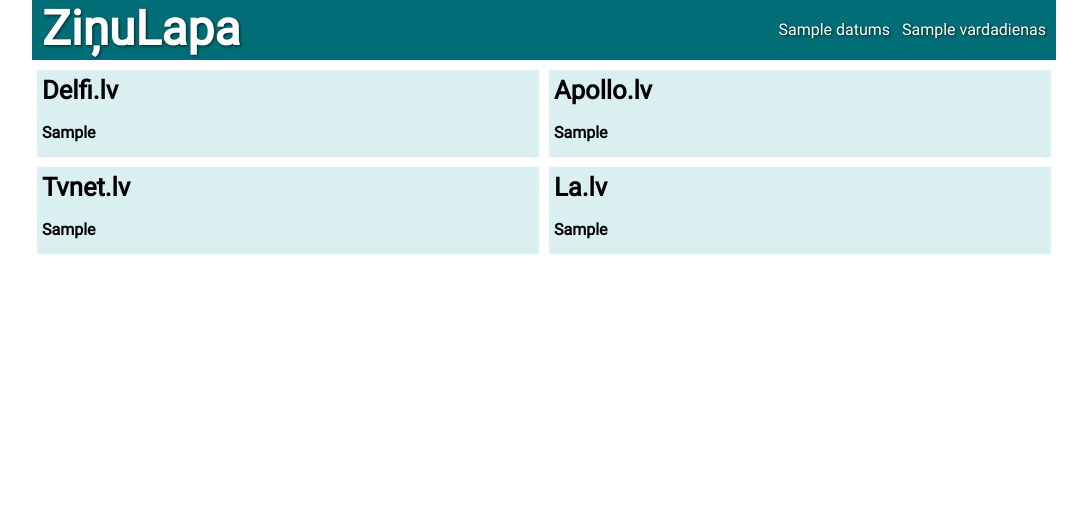
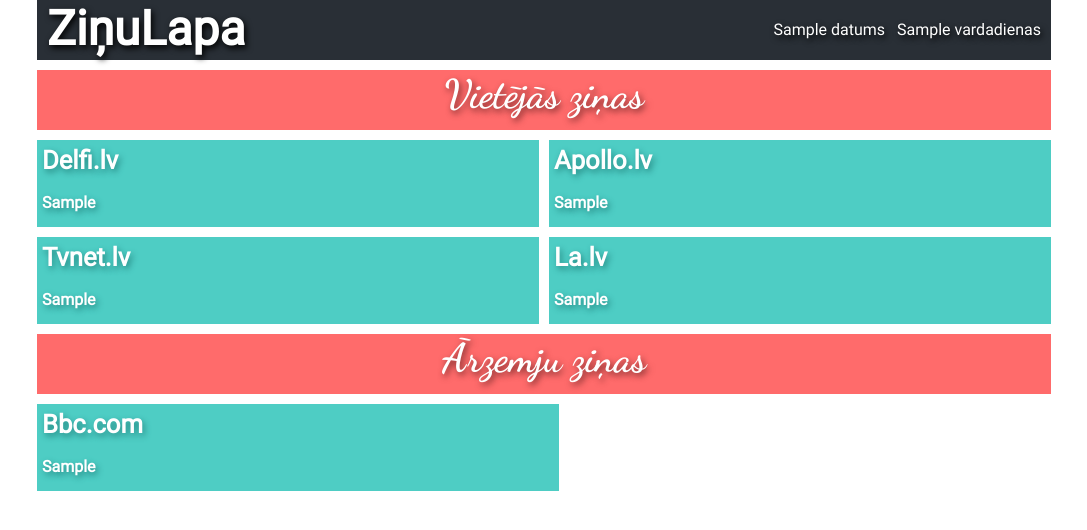
Before and after one commit to henchaa9/zinas, a Django app: template newspage/templates/homepage.html in a window 1280 px wide. Shown: the top 530 px of the page, without its empty margins (96-1183 px from the left). Run offline with Django 3.2, Linux system fonts and the light colour scheme; the template is opened without the code that fills it: most values are stand-ins (such as "Sample title", 1, 10 or a date in 2020).

Commit message:
pieliku bbc, uzlaboju dizainu

```diff
--- a/newspage/static/css/styles.css
+++ b/newspage/static/css/styles.css
@@ -2,6 +2,11 @@
     font-family: 'Roboto-Regular';
     src: url('/static/fonts/Roboto-Regular.ttf') format("truetype");
   }
+
+@font-face {
+    font-family: 'DancingScript-Bold';
+    src: url('/static/fonts/DancingScript-Bold.ttf') format("truetype");
+}
 
 * {
     padding: 0;
@@ -15,9 +20,9 @@
 
 nav {
     height: 60px;
-    background: #006D77;
-    margin-bottom: 10px;
-    text-shadow: 1px 1px 3px #002529;
+    background: #292F36;
+    text-shadow: 2px 3px 6px black;
+    margin: 0 5px;
 }
 
 nav ul {
@@ -47,25 +52,56 @@
     display: inline-block;
 }
 
-.delfi-apollo, .tvnet-kkas {
+.delfi-apollo, .tvnet-la, .bbc-kkas {
     padding-bottom: 10px;
     display: flex;
 }
 
-.delfi-apollo ul li, .tvnet-kkas ul li {
+.delfi-apollo ul li, .tvnet-la ul li, .bbc-kkas ul li {
     list-style-type: none;
     padding: 10px 0;
 }
 
-.delfi-apollo a, .tvnet-kkas a {
+.delfi-apollo a, .tvnet-la a, .bbc-kkas a {
     text-decoration: none;
-    color: black;
+    color: rgb(255, 255, 255);
     font-weight: bolder;
+    text-shadow: 2px 3px 6px #248680;
 }
 
-.delfi, .apollo, .tvnet, .la {
-    background-color: #d9eff0;
+.delfi, .apollo, .tvnet, .la, .bbc {
+    background-color: #4ECDC4;
     margin: 0 5px;
     padding: 5px;
     width: 50%;
 }
+
+.vietejas-zinas {
+    height: 60px;
+    background-color: #ff6b6b;
+    margin: 10px 5px 10px 5px;
+    text-align: center;
+    color: white;
+}
+
+.vietejas-zinas p {
+    font-family: 'DancingScript-Bold';
+    font-size: 2.5em;
+    text-shadow: 2px 3px 6px #752a2a;
+
+}
+
+.arzemju-zinas {
+    height: 60px;
+    background-color: #ff6b6b;
+    margin: 0 5px 10px 5px;
+    text-align: center;
+    color: white;
+}
+
+.arzemju-zinas p {
+    font-family: 'DancingScript-Bold';
+    font-size: 2.5em;
+    text-shadow: 2px 3px 6px #752a2a;
+
+}
--- a/newspage/templates/homepage.html
+++ b/newspage/templates/homepage.html
@@ -16,6 +16,9 @@
                 <li><p>{{ vardadienas }}</p></li>
             </ul>
         </nav>
+        <div class="vietejas-zinas">
+            <p>Vietējās ziņas</p>
+        </div>
         <div class="delfi-apollo">
             <div class="delfi">
                 <a href="https://www.delfi.lv"><h3>Delfi.lv</h3></a>
@@ -35,7 +38,7 @@
             </div>
             <div class="left-over"></div>
         </div>
-        <div class="tvnet-kkas">
+        <div class="tvnet-la">
             <div class="tvnet">
                 <a href="https://www.tvnet.lv"><h3>Tvnet.lv</h3></a>
                 <ul>
@@ -53,6 +56,19 @@
                 </ul>
             </div>
         </div>
+        <div class="arzemju-zinas">
+            <p>Ārzemju ziņas</p>
+        </div>
+        <div class="bbc-kkas">
+            <div class="bbc">
+                <a href="https://www.bbc.com/"><h3>Bbc.com</h3></a>
+                <ul>
+                    {% for item in bbc %}
+                    <li><a href={{ item.1 }}>{{ item.0 }}</a></li>
+                    {% endfor %}
+                </ul>
+            </div>
+        </div>
     </div>
 </body>
 </html>
```
Also changed, not shown: newspage/homepage/views.py (+22 -0 lines), newspage/static/fonts/DancingScript-Bold.ttf (added).
